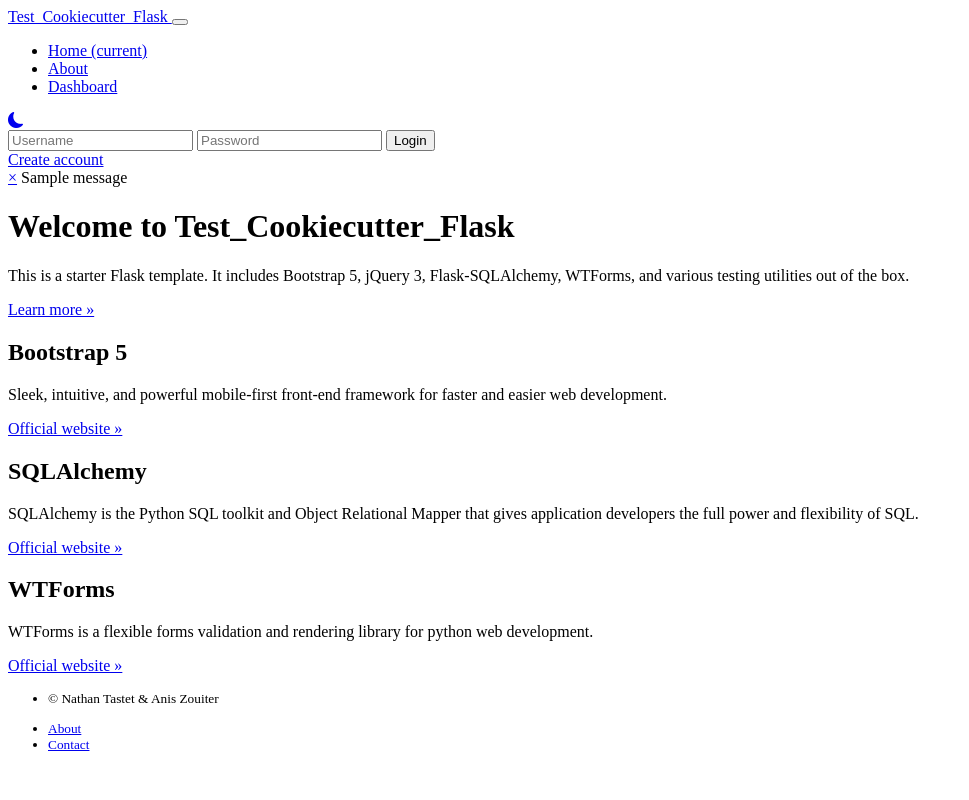
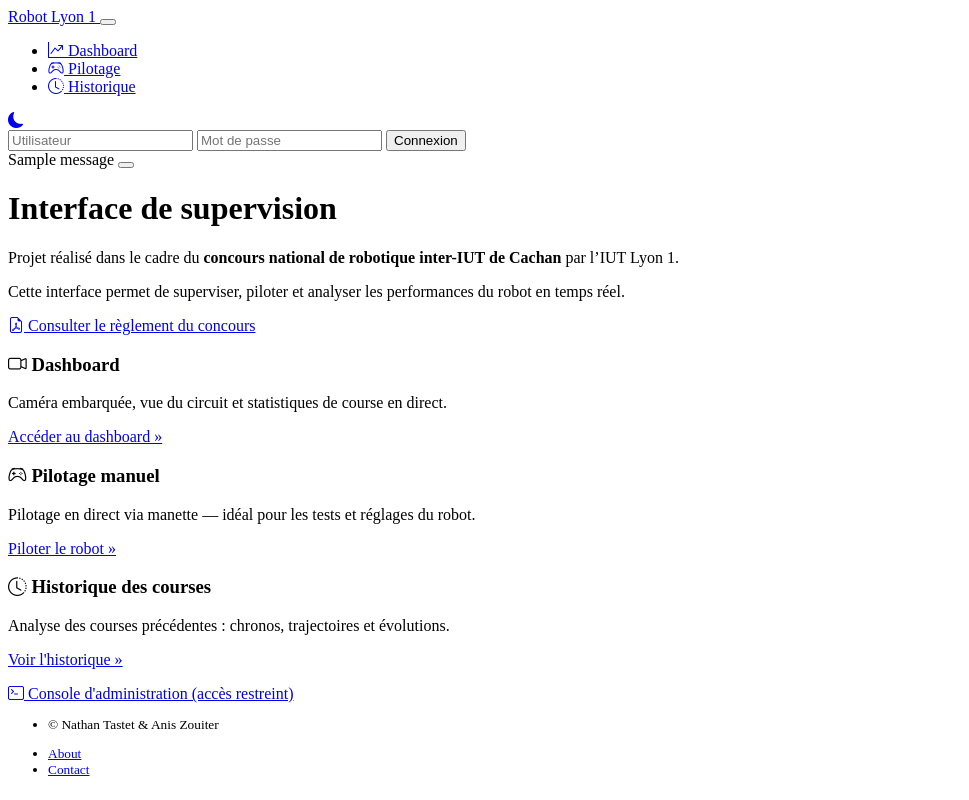
Before and after one commit to NathanTastet/voiture_autonome_604, a Python web app: template app/templates/public/home.html in a window 1280 px wide. Shown: the whole page, without its empty margins (0-969 px from the left). Run offline with Jinja, Linux system fonts and the light colour scheme; the template is opened without the code that fills it: most values are stand-ins (such as "Sample title", 1, 10 or a date in 2020); one stand-in notice (Sample message) is shown; form fields are guessed from the names that the template uses.

Commit message:
ajout de plein de pages

```diff
--- a/app/templates/layout.html
+++ b/app/templates/layout.html
@@ -1,71 +1,56 @@
+<!DOCTYPE html>
+<html class="no-js" lang="fr" data-bs-theme="{{ theme or 'dark' }}">
 
-<!DOCTYPE html>
-<!-- paulirish.com/2008/conditional-stylesheets-vs-css-hacks-answer-neither/ -->
-<!--[if lt IE 7]> <html class="no-js lt-ie9 lt-ie8 lt-ie7" lang="en"> <![endif]-->
-<!--[if IE 7]>    <html class="no-js lt-ie9 lt-ie8" lang="en"> <![endif]-->
-<!--[if IE 8]>    <html class="no-js lt-ie9" lang="en"> <![endif]-->
-<!--[if gt IE 8]><!-->
-<html class="no-js" lang="fr" data-bs-theme="dark">
-  <!--<![endif]-->
   <head>
     <meta charset="utf-8" />
     <link rel="shortcut icon" href="{{static_url_for('static', filename='build/favicon.ico') }}">
     <link rel="stylesheet" href="https://cdn.jsdelivr.net/npm/bootstrap-icons@1.11.3/font/bootstrap-icons.css">
     <link href="https://fonts.googleapis.com/css2?family=Inter:wght@400;500&display=swap" rel="stylesheet">
+
     <title>
-      {% block page_title %}
-      Test_Cookiecutter_Flask
-       {% endblock %}
+      {% block page_title %}Plateforme Robot IUT Lyon 1{% endblock %}
     </title>
-    <meta
-      name="description"
-      content="{% block meta_description %}{% endblock %}"
-    />
+
+    <meta name="description" content="{% block meta_description %}{% endblock %}" />
     <meta name="author" content="{% block meta_author %}{% endblock %}" />
 
-    <!-- Mobile viewport optimized: h5bp.com/viewport -->
-    <meta name="viewport" content="width=device-width" />
+    <!-- Optimisation affichage mobile -->
+    <meta name="viewport" content="width=device-width, initial-scale=1" />
 
-    <link
-      rel="stylesheet"
-      type="text/css"
-      href="{{ static_url_for('static', filename='build/main_css.bundle.css') }}"
-    />
-
+    <!-- Feuilles de style -->
+    <link rel="stylesheet" href="{{ static_url_for('static', filename='build/main_css.bundle.css') }}" />
     {% block css %}{% endblock %}
   </head>
   <body class="{% block body_class %}{% endblock %}">
-    {% block body %} {% with form=form %} {% include "nav.html" %} {% endwith %}
+    {% block body %}
+      {% with form=form %}
+        {% include "nav.html" %}
+      {% endwith %}
 
-    <header>{% block header %}{% endblock %}</header>
+      <header>
+        {% block header %}{% endblock %}
+      </header>
 
       <main role="main">
-      {% with messages = get_flashed_messages(with_categories=true) %} {% if
-      messages %}
-      <div class="row">
-        <div class="col-md-12">
+        {% with messages = get_flashed_messages(with_categories=true) %}
+          {% if messages %}
             {% for category, message in messages %}
-          <div class="alert alert-{{ category }}">
-            <a class="close" title="Close" href="#" data-bs-dismiss="alert"
-              >&times;</a
-            >
+              <div class="alert alert-{{ category }} alert-dismissible fade show m-3" role="alert">
                 {{ message }}
+                <button type="button" class="btn-close" data-bs-dismiss="alert" aria-label="Fermer"></button>
               </div>
-          <!-- end .alert -->
             {% endfor %}
-        </div>
-        <!-- end col-md -->
-      </div>
-      <!-- end row -->
-      {% endif %} {% endwith %} {% block content %}{% endblock %}
+          {% endif %}
+        {% endwith %}
+
+        {% block content %}{% endblock %}
       </main>
 
       {% include "footer.html" %}
 
-    <!-- JavaScript at the bottom for fast page loading -->
+      <!-- JavaScript en bas pour un chargement rapide -->
       <script src="{{ static_url_for('static', filename='build/main_js.bundle.js') }}"></script>
       {% block js %}{% endblock %}
-    <!-- end scripts -->
     {% endblock %}
   </body>
 </html>
--- a/app/templates/nav.html
+++ b/app/templates/nav.html
@@ -1,7 +1,7 @@
 <nav class="navbar navbar-expand-lg fixed-top" id="mainNavbar">
   <div class="container-fluid">
     <a class="navbar-brand" href="{{ url_for('public.home') }}">
-      Test_Cookiecutter_Flask
+      Robot Lyon 1
     </a>
     <button class="navbar-toggler" type="button" data-bs-toggle="collapse" data-bs-target="#navbarSupportedContent"
       aria-controls="navbarSupportedContent" aria-expanded="false" aria-label="Toggle navigation">
@@ -9,46 +9,55 @@
     </button>
 
     <div class="collapse navbar-collapse" id="navbarSupportedContent">
-      <!-- Liens de gauche -->
+      <!-- Liens principaux -->
       <ul class="navbar-nav me-auto">
-        <li class="nav-item active">
-          <a class="nav-link" href="{{ url_for('public.home') }}">Home
-            <span class="sr-only">(current)</span>
+        <li class="nav-item ms-3">
+          <a class="nav-link" href="{{ url_for('public.dashboard') }}">
+            <i class="bi bi-graph-up-arrow"></i> Dashboard
           </a>
         </li>
-        <li class="nav-item">
-          <a class="nav-link" href="{{ url_for('public.about') }}">About</a>
+        <li class="nav-item ms-3">
+          <a class="nav-link" href="{{ url_for('public.pilotage') }}">
+            <i class="bi bi-controller"></i> Pilotage
+          </a>
         </li>
-        <li class="nav-item">
-          <a class="nav-link" href="{{ url_for('public.dashboard') }}">Dashboard</a>
+        <li class="nav-item ms-3">
+          <a class="nav-link" href="{{ url_for('public.historique') }}">
+            <i class="bi bi-clock-history"></i> Historique
+          </a>
         </li>
+        {% if current_user.is_authenticated %}
+        <li class="nav-item ms-3">
+          <a class="nav-link" href="{{ url_for('public.admin') }}">
+            <i class="bi bi-terminal"></i> Admin
+          </a>
+        </li>
+        {% endif %}
       </ul>
 
-      <!-- Bloc aligné à droite : bouton thème + login/register -->
+      <!-- À droite : thème + login/logout -->
       <div class="d-flex align-items-center ms-auto">
-
-        <!-- Bouton thème -->
+        <!-- Thème -->
         <a href="#" class="nav-link px-2 me-3" id="themeToggle" title="Changer de thème">
           <i id="themeIcon" class="bi bi-moon-fill"></i>
         </a>
 
         {% if current_user and current_user.is_authenticated %}
-          <span class="navbar-text me-2">Logged in as {{ current_user.username }}</span>
-          <a class="nav-link" href="{{ url_for('public.logout') }}">
-            <i class="fa-solid fa-arrow-right-from-bracket"></i>
+          <span class="navbar-text me-2">Connecté : {{ current_user.username }}</span>
+          <a class="nav-link logout-link" href="{{ url_for('public.logout') }}" title="Se déconnecter">
+            <i class="bi bi-box-arrow-right"></i>
           </a>
         {% elif form %}
-          <form class="form-inline d-flex" id="loginForm" method="POST" action="{{ url_for('public.home') }}" role="login">
+          <form class="form-inline d-flex" method="POST" action="{{ url_for('public.home') }}">
             <input type="hidden" name="csrf_token" value="{{ csrf_token() }}" />
             <div class="input-group me-2">
-              {{ form.username(placeholder="Username", class_="form-control") }}
-              {{ form.password(placeholder="Password", class_="form-control") }}
-              <button class="btn btn-outline-primary" type="submit">Login</button>
+              {{ form.username(placeholder="Utilisateur", class_="form-control") }}
+              {{ form.password(placeholder="Mot de passe", class_="form-control") }}
+              <button class="btn btn-outline-primary" type="submit">Connexion</button>
             </div>
           </form>
-          <a class="nav-link ms-2" href="{{ url_for('public.register') }}">Create account</a>
         {% endif %}
-      </div> <!-- /.d-flex -->
-    </div><!-- /.navbar-collapse -->
+      </div>
+    </div>
   </div>
 </nav>
--- a/app/templates/public/home.html
+++ b/app/templates/public/home.html
@@ -1,34 +1,48 @@
-
 {% extends "layout.html" %}
 {% block content %}
-<!-- Main jumbotron for a primary marketing message or call to action -->
+<!-- Bandeau principal -->
 <div class="jumbotron">
-    <div class="container">
-
-      <h1 class="display-3">Welcome to Test_Cookiecutter_Flask</h1>
-
-      <p>This is a starter Flask template. It includes Bootstrap 5, jQuery 3, Flask-SQLAlchemy, WTForms, and various testing utilities out of the box.</p>
-      <p><a href="https://github.com/cookiecutter-flask/cookiecutter-flask" class="btn btn-primary btn-large">Learn more &raquo;</a></p>
-    </div>
-</div><!-- /.jumbotron -->
+  <div class="container">
+    <h1 class="mt-5">Interface de supervision</h1>
+    <p class="lead">
+      Projet réalisé dans le cadre du <strong>concours national de robotique inter-IUT de Cachan</strong> par l’IUT Lyon 1.
+    </p>
+    <p>
+      Cette interface permet de superviser, piloter et analyser les performances du robot en temps réel.
+    </p>
+    <p class="mb-5">
+      <a class="btn btn-outline-info" href="{{ url_for('public.reglement_pdf') }}" target="_blank">
+        <i class="bi bi-file-earmark-pdf"></i> Consulter le règlement du concours
+      </a>
+    </p>
+  </div>
+</div>
 
 <div class="container">
   <div class="row">
     <div class="col-lg-4">
-      <h2><i class="fa-solid fa-code"></i> Bootstrap 5</h2>
-      <p>Sleek, intuitive, and powerful mobile-first front-end framework for faster and easier web development.</p>
-      <p><a class="btn btn-outline-primary" href="http://getbootstrap.com/">Official website &raquo;</a></p>
+      <h3><i class="bi bi-camera-video"></i> Dashboard</h3>
+      <p>Caméra embarquée, vue du circuit et statistiques de course en direct.</p>
+      <p><a class="btn btn-outline-primary" href="{{ url_for('public.dashboard') }}">Accéder au dashboard &raquo;</a></p>
     </div>
     <div class="col-lg-4">
-      <h2><i class="fa-solid fa-flask"></i> SQLAlchemy</h2>
-      <p>SQLAlchemy is the Python SQL toolkit and Object Relational Mapper that gives application developers the full power and flexibility of SQL.</p>
-      <p><a href="http://www.sqlalchemy.org/" class="btn btn-outline-primary">Official website &raquo;</a></p>
-   </div>
+      <h3><i class="bi bi-controller"></i> Pilotage manuel</h3>
+      <p>Pilotage en direct via manette — idéal pour les tests et réglages du robot.</p>
+      <p><a class="btn btn-outline-primary" href="{{ url_for('public.pilotage') }}">Piloter le robot &raquo;</a></p>
+    </div>
     <div class="col-lg-4">
-      <h2><i class="fa-solid fa-pen-to-square"></i> WTForms</h2>
-      <p>WTForms is a flexible forms validation and rendering library for python web development.</p>
-      <p><a href="http://wtforms.simplecodes.com/" class="btn btn-outline-primary">Official website &raquo;</a></p>
+      <h3><i class="bi bi-clock-history"></i> Historique des courses</h3>
+      <p>Analyse des courses précédentes : chronos, trajectoires et évolutions.</p>
+      <p><a class="btn btn-outline-primary" href="{{ url_for('public.historique') }}">Voir l'historique &raquo;</a></p>
     </div>
-  </div><!-- /.row -->
+  </div>
+
+  <div class="row mt-5">
+    <div class="col text-center">
+      <a class="btn btn-outline-secondary" href="{{ url_for('public.admin') }}">
+        <i class="bi bi-terminal"></i> Console d'administration (accès restreint)
+      </a>
+    </div>
+  </div>
 </div>
 {% endblock %}
--- a/assets/scss/custom-bootstrap.scss
+++ b/assets/scss/custom-bootstrap.scss
@@ -62,3 +62,7 @@ $btn-padding-y: 0.5rem;
 .dropdown-menu {
 transition: background-color 0.3s ease, color 0.3s ease, border-color 0.3s ease;
 }
+
+.logout-link:hover {
+    color: #dc3545 !important; /* Rouge Bootstrap */
+}
```
Also changed, not shown: app/public/views.py (+36 -13 lines), app/templates/admin/index.html (added, +13 -0 lines), app/templates/public/about.html (+23 -3 lines), app/templates/public/historique.html (added, +7 -0 lines), app/templates/public/pilotage.html (added, +7 -0 lines), app/templates/public/reglement.html (added, +10 -0 lines), assets/css/style.css (line endings or trailing spaces), 1 other file. Lines whose indentation alone changed are shown as unchanged.
